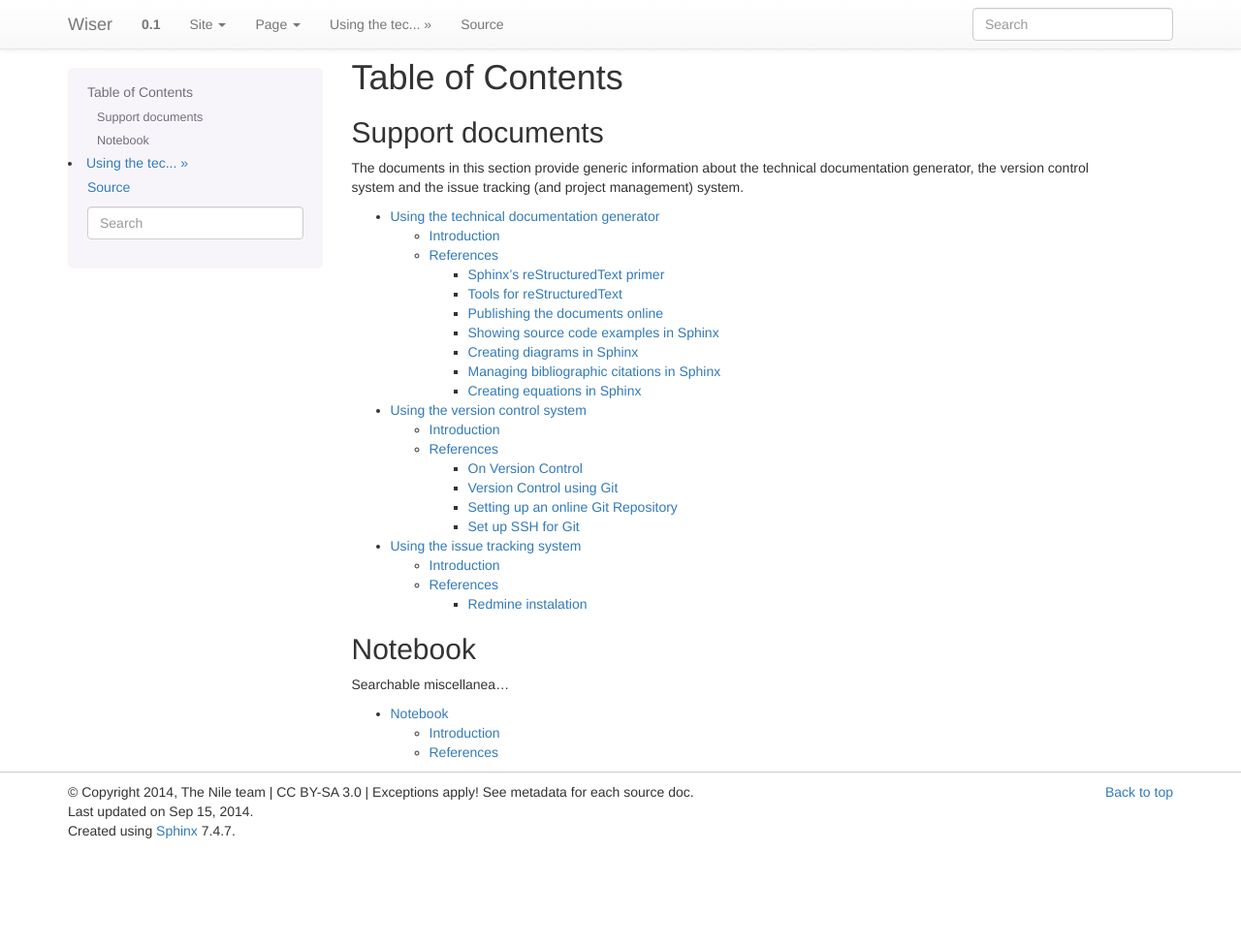
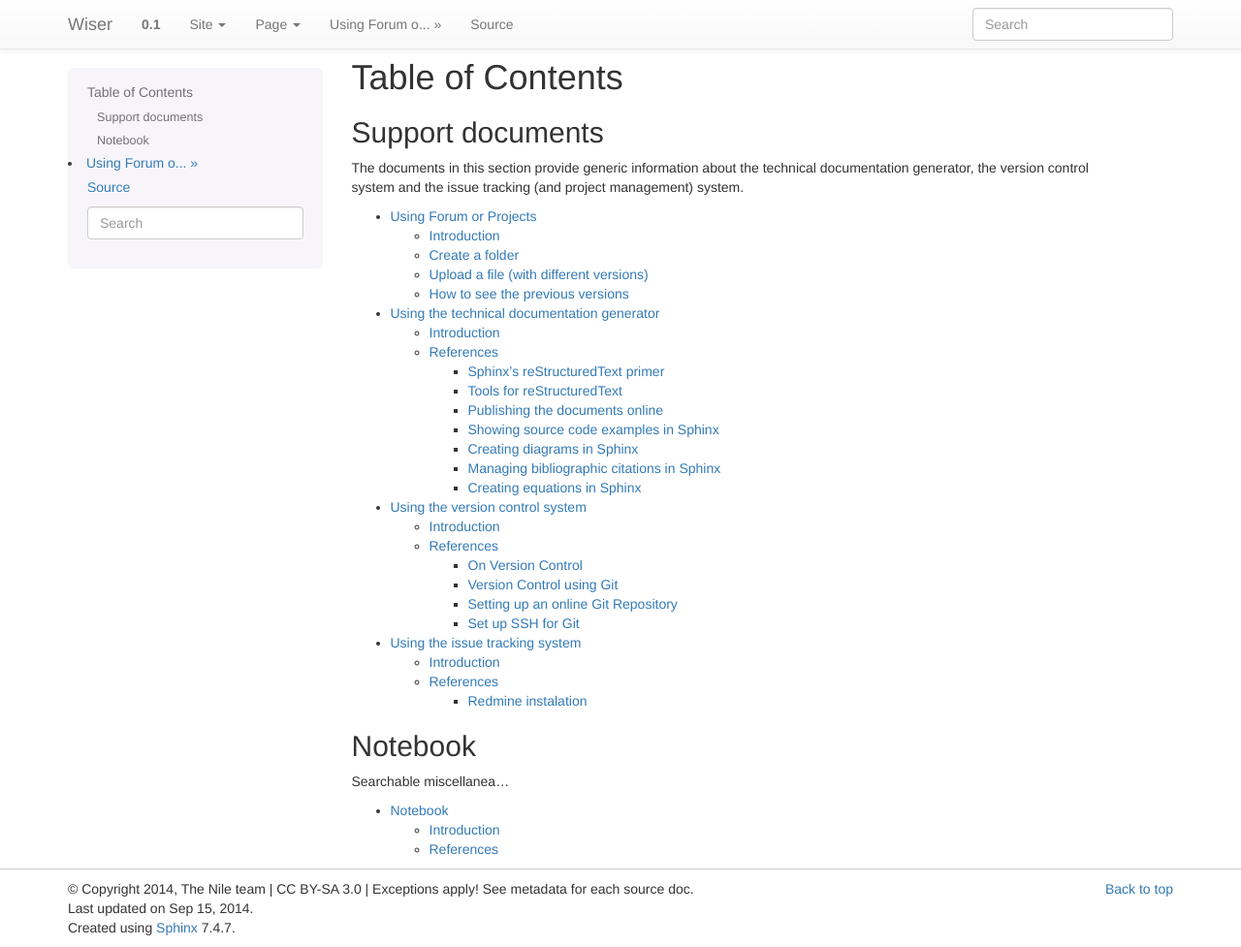
Before and after one commit to percursoaleatorio/build-me-the-docs-please, a Sphinx documentation site: the page built from docs/source/index.rst, in a window 1280 px wide and 977 px high. Shown: the whole window at 97% size. Built offline with Sphinx 7.4.7, drawn with Linux system fonts in a browser that asks for light colours; formulas are drawn with MathJax 3; some of the changed lines change nothing that is shown.

Commit message:
Using forum

```diff
--- /dev/null
+++ b/docs/source/Using_Forum/index.rst
@@ -0,0 +1,100 @@
+Using Forum or Projects
+#######################
+
+Introduction
+************
+
+This section contains tips on how to best use:
+
+*  Forum (http://forum.eionet.europa.eu/)
+*  Projects (http://projects.eionet.europa.eu/)
+
+
+Create a folder
+***************
+
+#. Go the library folder
+
+#. Next to ``Submit`` select ``Folder`` in the droplist.
+
+   .. image:: img/create-a-folder.png
+      :width: 300px
+
+#. Enter the ``Title`` and ``Description``, then press ``Submit``
+
+   .. image:: img/enter-the-title-and-description.png
+      :width: 300px
+
+#. Notice the browser's tab title and the URL:
+
+   .. image:: img/notice-the-window-title-and-the-url.png
+      :width: 300px
+
+#. You can now edit the ``Title`` and ``Description``, if you want:
+
+   .. image:: img/edit-the-folder.png
+      :width: 300px
+
+#. and change the title and description...
+
+   .. image:: img/modified-title-and-description.png
+      :width: 300px
+
+#. And notice that the browser's tab title changed, **but the URL is stable**:
+
+   .. image:: img/notice-the-stable-url.png
+      :width: 300px
+
+Upload a file (with different versions)
+***************************************
+
+#. Go the library folder
+
+#. Next to ``Submit`` select ``File`` in the droplist.
+
+#. Enter the ``Title``, the ``Description``
+   and press ``Choose file`` to select a file in your computer.
+   The press ``Submit``.
+
+#. Notice that the ``Title`` need not be the name of the file:
+
+   .. image:: img/file-upload.png
+      :width: 300px
+
+#. Also, notice the URL that s automatically created:
+
+   .. image:: img/notice-the-url.png
+      :width: 300px
+
+#. You can press ``Edit``, and choose another file, if you made a mistake or want to add an updated version:
+
+   .. image:: img/edited-the-file.png
+      :width: 300px
+
+#. And ``Edit`` again (notice the two previous versions):
+
+   .. image:: img/notice-the-two-previous-versions.png
+      :width: 300px
+
+#. Now I modified the ``Title`` and added yet another version of the document...
+
+   .. image:: img/modify-the-title-and-add-yet-another-version.png
+      :width: 300px
+
+#. Notice that the URL is **always** kept stable:
+
+   .. image:: img/and-the-url-is-always-the-same.png
+      :width: 300px
+
+How to see the previous versions
+********************************
+
+#. Just press ``Show all versions``
+
+   .. image:: img/show-all-versions.png
+      :width: 300px
+
+#. and there it is:
+
+   .. image:: img/all-versions.png
+      :width: 300px
--- a/docs/source/index.rst
+++ b/docs/source/index.rst
@@ -11,11 +11,14 @@ and the issue tracking (and project management) system.
 .. toctree::
    :maxdepth: 3
 
+   Using_Forum/index
+
    On_Documentation/index
 
    On_VersionControl/index
 
    On_IssueTracking/index
+
 
 Notebook
 ========
```
Also changed, not shown: docs/source/Using_Forum/img/all-versions.png (added), docs/source/Using_Forum/img/and-the-url-is-always-the-same.png (added), docs/source/Using_Forum/img/create-a-folder.png (added), docs/source/Using_Forum/img/edit-the-folder.png (added), docs/source/Using_Forum/img/edited-the-file.png (added), docs/source/Using_Forum/img/enter-the-title-and-description.png (added), docs/source/Using_Forum/img/file-upload.png (added), docs/source/Using_Forum/img/modified-title-and-description.png (added), docs/source/Using_Forum/img/modify-the-title-and-add-yet-another-version.png (added), docs/source/Using_Forum/img/notice-the-stable-url.png (added), docs/source/Using_Forum/img/notice-the-two-previous-versions.png (added), docs/source/Using_Forum/img/notice-the-url.png (added), docs/source/Using_Forum/img/notice-the-window-title-and-the-url.png (added), docs/source/Using_Forum/img/show-all-versions.png (added).
